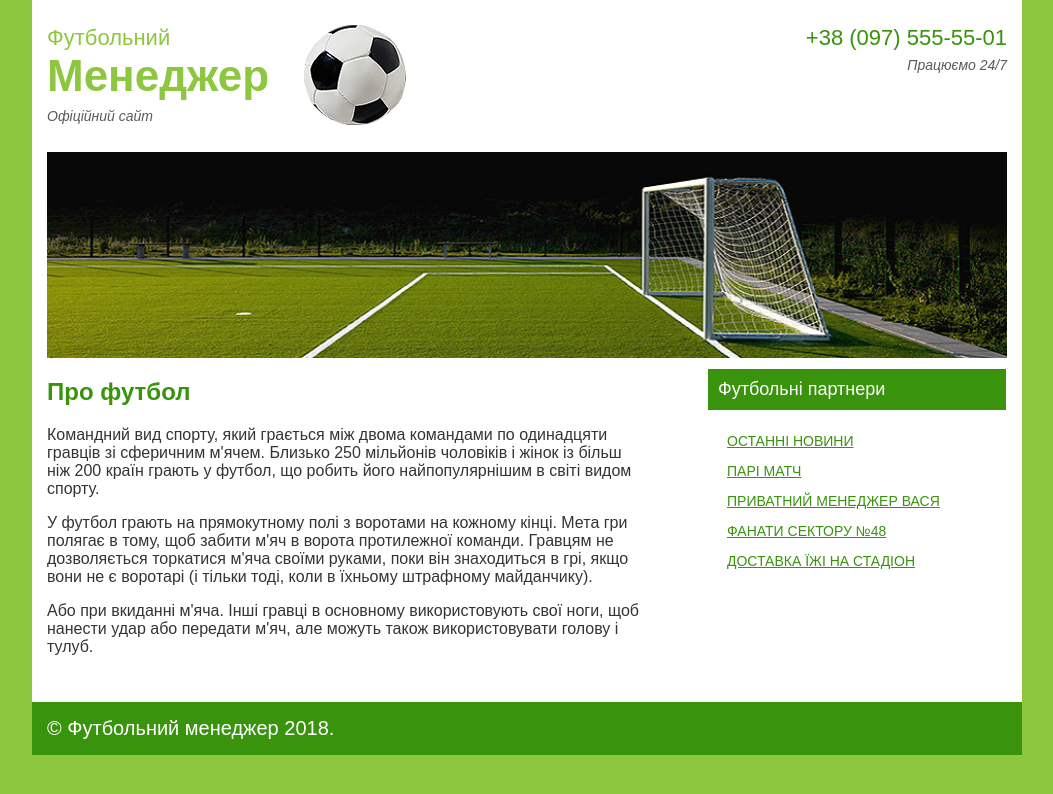
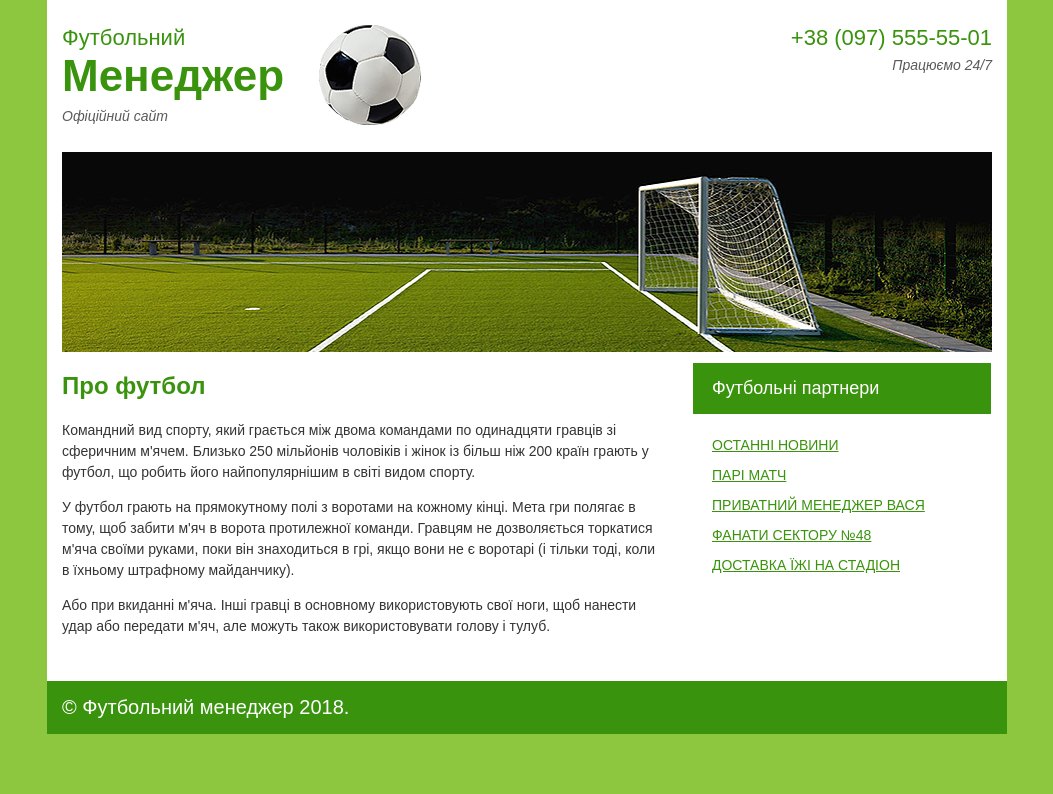
Before and after one commit to Illia1905/Football, a plain HTML site: page index.html in a window 1280 px wide. Shown: the whole page, without its empty margins (113-1166 px from the left). Drawn offline with Linux system fonts and the light colour scheme.

Commit message:
new work

```diff
--- a/css/mystile.css
+++ b/css/mystile.css
@@ -9,6 +9,7 @@
     margin: 0 auto;
     padding: 0 15px;
     max-width: 960px;
+    box-sizing: border-box;
     background-color: #ffffff;
     border-style: border-box;
  }
@@ -49,14 +50,14 @@
  .name p {
     margin: 0;
     font-size: 22px;
-    color: #8dc63f;
+    color: #39930d;
     font-family: "Arial";
  }
 
  .name b {
 
     font-size: 44px;
-    color: #8dc63f;
+    color: #39930d;
     font-weight: bold;
     display: block;
  }
@@ -114,6 +115,10 @@
  .about_football p {
     max-width: 594px;
     color: #343434;
+    height: 200x;
+    font-size: 14px;
+    line-height: 21px;
+    font-family: "Arial";
  }
 
 
@@ -124,7 +129,8 @@
  }
 
  .partners p {
-    padding: 10px;
+    padding: 15px;
+    padding-left: 19px;
     margin: 11px 1px;
     font-size: 18px;
     color: #ffffff;
@@ -154,7 +160,7 @@
     background-color: #5a5a5a;
  }
 
- .footer  {
+ .footer {
     background-color: #39930d;
     margin: 0 10px;
     padding: 10px;
```
